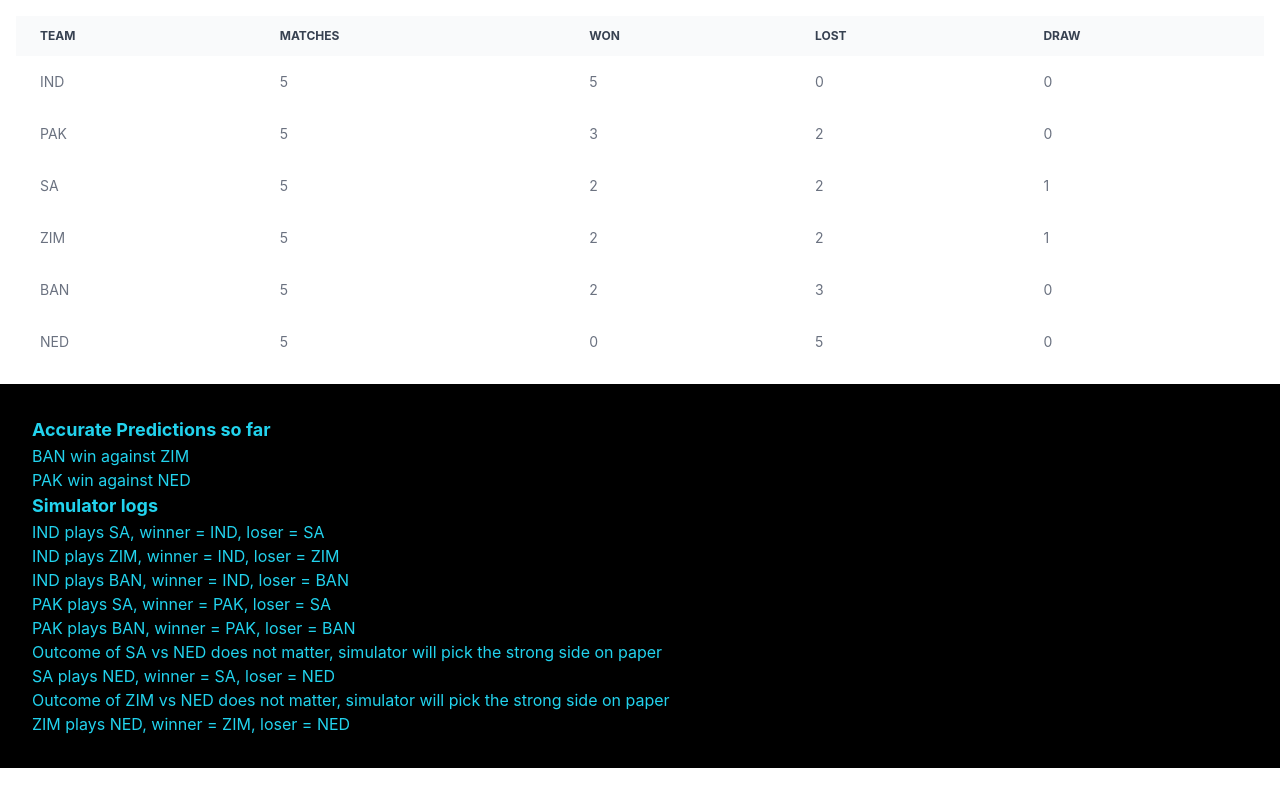
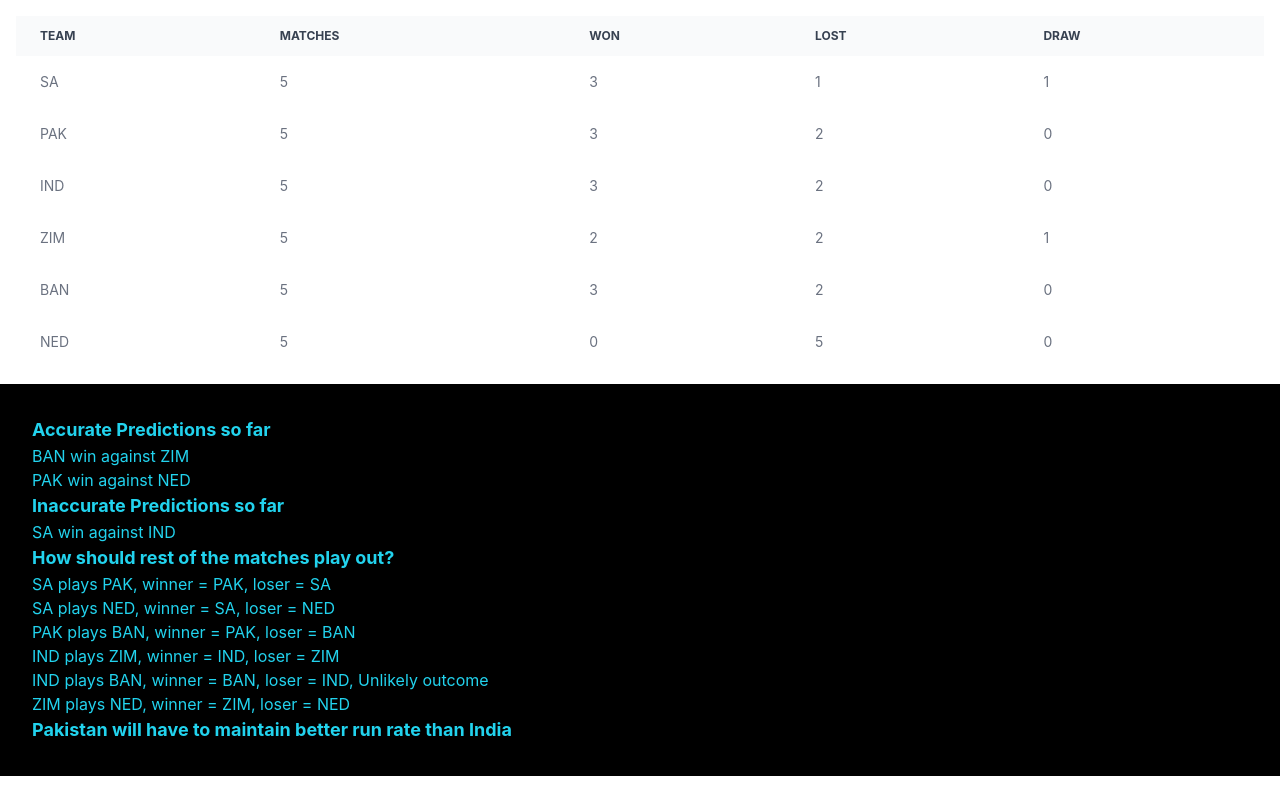
Before and after one commit to Touseef-ahmad/how-can-pakistan-get-to-semis, a React (Create React App) app: page / in a window 1280 px wide. Built offline with nearby package versions, Linux system fonts and the light colour scheme.

Commit message:
india lost to sa

```diff
--- a/src/App.js
+++ b/src/App.js
@@ -45,10 +45,15 @@ export default function App() {
       <h1 class='text-lg text-cyan-400 font-bold'>Accurate Predictions so far</h1>
       <p class='text-cyan-400'>BAN win against ZIM</p>
       <p class='text-cyan-400'>PAK win against NED</p>
-      <h1 class='text-lg text-cyan-400 font-bold'>Simulator logs</h1>
+      <h1 class='text-lg text-cyan-400 font-bold'>Inaccurate Predictions so far</h1>
+      <p class='text-cyan-400'>SA win against IND</p>
+      <h1 class='text-lg text-cyan-400 font-bold'>How should rest of the matches play out?</h1>
         {logs.map(log => (
         <p class='text-cyan-400'>{log}</p>
-      ))}</div>
+      ))}
+                  <h1 class='text-lg text-cyan-400 font-bold font-italic'>Pakistan will have to maintain better run rate than India</h1>
+      </div>
+
     </div>
   )
 }
--- a/src/simulator.js
+++ b/src/simulator.js
@@ -1,20 +1,20 @@
 // This table needs to be updated manually
 const pointsTable = {
+    SA: {
+        team: 'SA',
+        matchesPlayed: 3,
+        won: 2,
+        lost: 0,
+        draw: 1,
+        teamsPlayed: ['BAN', 'ZIM', 'IND']
+    },
     IND: {
         team: 'IND',
-        matchesPlayed: 2,
+        matchesPlayed: 3,
         won: 2,
-        lost: 0,
+        lost: 1,
         draw: 0,
-        teamsPlayed: ['PAK', 'NED']
-    },
-    SA: {
-        team: 'SA',
-        matchesPlayed: 2,
-        won: 1,
-        lost: 0,
-        draw: 1,
-        teamsPlayed: ['BAN', 'ZIM']
+        teamsPlayed: ['PAK', 'NED', 'SA']
     },
     ZIM: {
         team: 'ZIM',
@@ -51,7 +51,7 @@ const pointsTable = {
 };
 
 export const AllTeams = [
-    'IND', 'PAK', 'SA', 'ZIM', 'BAN', 'NED'
+    'SA', 'PAK', 'IND', 'ZIM', 'BAN', 'NED'
 ];
 
 let teamsYetToPlayMatches = []; // teams that have not played all 5 matches
@@ -89,17 +89,9 @@ const getBiasedWinner = (team, oponent, favourite) => {
 /**
  * This is where all the Artificial Intelligence is ;)
  * In order for Pakistan no team should win more than 3 games
- * It's also very likely that india will win all their group matches
  */
 const shouldTeamWinTheMatch = (team, oponent) => {
-    if (team === 'PAK' || oponent === 'PAK') {
-        return getBiasedWinner(team, oponent, 'PAK');
-    }
-    if (team === 'IND' || oponent === 'IND') {
-        return getBiasedWinner(team, oponent, 'IND');
-    }
     if (pointsTable[team].won + 1 <= 3 && pointsTable[oponent].won + 1 <= 3) {
-        logger(`Outcome of ${team} vs ${oponent} does not matter, simulator will pick the strong side on paper`);
         return TeamsRankPoints[team] - TeamsRankPoints[oponent] > 0 ? [team, oponent] : [oponent, team];
     }
     return pointsTable[team].won + 1 > 3 ? [oponent, team] : [team, oponent];
@@ -127,7 +119,11 @@ const simulateNextMatch = () => {
     const [winner, loser] = shouldTeamWinTheMatch(team, oponent);
     updatePointsTable(winner, loser);
     updateTeamsYetToPlayMatches();
-    logger(`${team} plays  ${oponent}, winner = ${winner}, loser = ${loser}`);
+    if (TeamsRankPoints[winner] < TeamsRankPoints[loser]) {
+        logger(`${team} plays  ${oponent}, winner = ${winner}, loser = ${loser}, Unlikely outcome`);
+    } else {
+        logger(`${team} plays  ${oponent}, winner = ${winner}, loser = ${loser}`);
+    }
 };
 
 export const simulate = () => {
```
